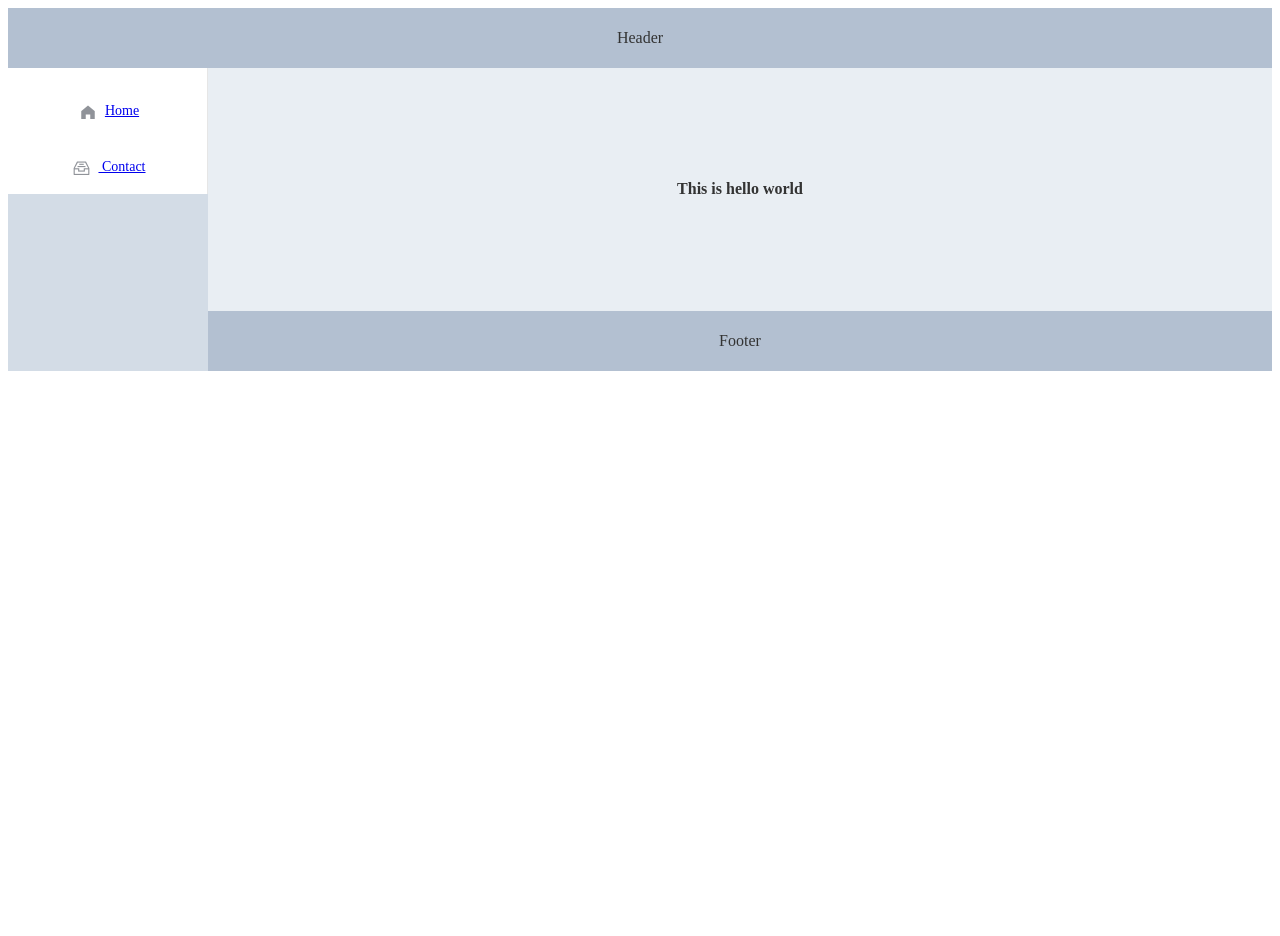
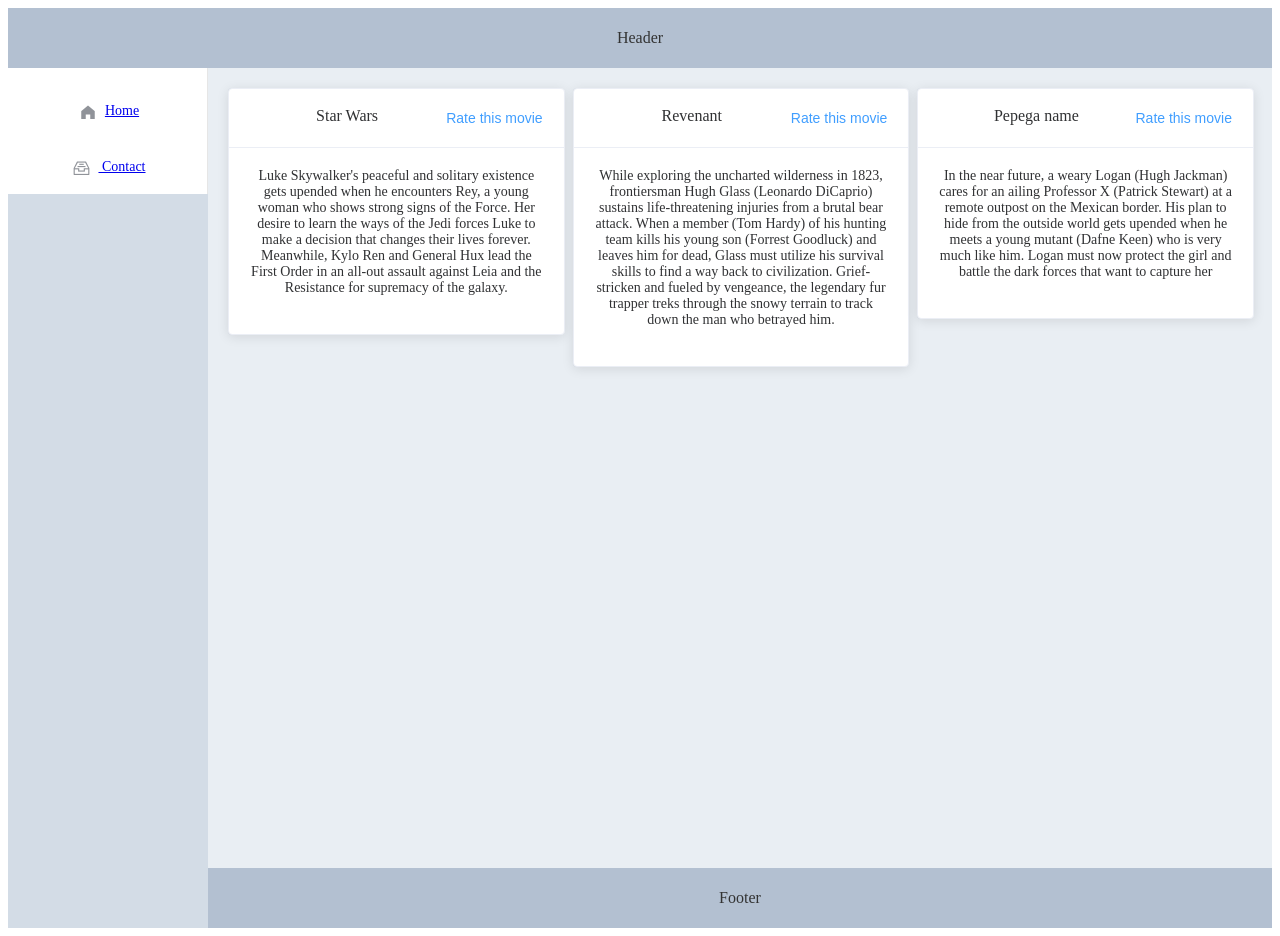
Before and after one commit to gabeduardo/VueMovieDatabase-, a Vue app: page /#/ in a window 1280 px wide. Before the commit the page ends 800 px from the top, so only its background shows below. Built offline with nearby package versions, Linux system fonts and the light colour scheme.

Commit message:
cards de pelicula

```diff
--- a/src/assets/stylesheets/home.css
+++ b/src/assets/stylesheets/home.css
@@ -17,7 +17,7 @@
   background-color: #e9eef3;
   color: #333;
   text-align: center;
-  line-height: 160px;
+  min-height: 800px;
 }
 
 body > .el-container {
--- a/src/components/Home.vue
+++ b/src/components/Home.vue
@@ -1,7 +1,60 @@
 <template>
-  <div class="hello">
-    <h1>This is hello world</h1>
-  </div>
+  <el-row :gutter="10">
+    <el-col :span="8">
+      <div class="grid-content bg-purple">
+        <el-card class="box-card">
+          <div slot="header" class="clearfix">
+            <span>Star Wars</span>
+            <el-button style="float: right; padding: 3px 0" type="text">Rate this movie</el-button>
+          </div>
+          <div class="text item">
+            Luke Skywalker's peaceful and solitary existence gets upended
+            when he encounters Rey, a young woman who shows strong signs of the Force.
+            Her desire to learn the ways of the Jedi forces Luke to make a decision
+            that changes their lives forever. Meanwhile, Kylo Ren and General Hux lead
+            the First Order in an all-out assault against Leia and the Resistance for
+            supremacy of the galaxy.
+          </div>
+        </el-card>
+      </div>
+    </el-col>
+    <el-col :span="8">
+      <div class="grid-content bg-purple">
+        <el-card class="box-card">
+          <div slot="header" class="clearfix">
+            <span>Revenant</span>
+            <el-button style="float: right; padding: 3px 0" type="text">Rate this movie</el-button>
+          </div>
+          <div class="text item">
+            While exploring the uncharted wilderness in 1823, frontiersman
+            Hugh Glass (Leonardo DiCaprio) sustains life-threatening injuries from a
+            brutal bear attack. When a member (Tom Hardy) of his hunting team kills his
+            young son (Forrest Goodluck) and leaves him for dead, Glass must utilize
+            his survival skills to find a way back to civilization. Grief-stricken and
+            fueled by vengeance, the legendary fur trapper treks through the snowy
+            terrain to track down the man who betrayed him.
+          </div>
+        </el-card>
+      </div>
+    </el-col>
+    <el-col :span="8">
+      <div class="grid-content bg-purple">
+        <el-card class="box-card">
+          <div slot="header" class="clearfix">
+            <span>Pepega name</span>
+            <el-button style="float: right; padding: 3px 0" type="text">Rate this movie</el-button>
+          </div>
+          <div class="text item">
+            In the near future, a weary Logan (Hugh Jackman) cares for an
+            ailing Professor X (Patrick Stewart) at a remote outpost on the Mexican
+            border. His plan to hide from the outside world gets upended when he meets
+            a young mutant (Dafne Keen) who is very much like him. Logan must now
+            protect the girl and battle the dark forces that want to capture her
+          </div>
+        </el-card>
+      </div>
+    </el-col>
+  </el-row>
 </template>
 
 <script>
@@ -12,4 +65,51 @@
 
 <!-- Add "scoped" attribute to limit CSS to this component only -->
 <style scoped>
+.el-row {
+  margin-bottom: 20px;
+  &:last-child {
+    margin-bottom: 0;
+  }
+}
+.el-col {
+  border-radius: 4px;
+}
+.bg-purple-dark {
+  background: #99a9bf;
+}
+.bg-purple {
+  background: #d3dce6;
+}
+.bg-purple-light {
+  background: #e5e9f2;
+}
+.grid-content {
+  border-radius: 4px;
+  min-height: 36px;
+}
+.row-bg {
+  padding: 10px 0;
+  background-color: #f9fafc;
+}
+
+.text {
+  font-size: 14px;
+}
+
+.item {
+  margin-bottom: 18px;
+}
+
+.clearfix:before,
+.clearfix:after {
+  display: table;
+  content: "";
+}
+.clearfix:after {
+  clear: both;
+}
+
+.box-card {
+  width: 100%;
+}
 </style>
```
